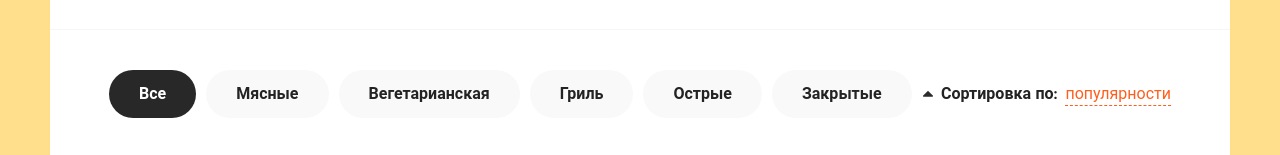
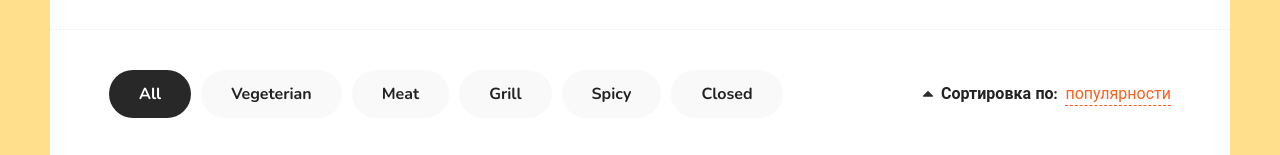
Before and after one commit to LeftTwixWand/ReactPizza, a React (Create React App) app: page / in a window 1280 px wide. Shown: the part 309-464 px from the top of the page. Built offline with nearby package versions, Linux system fonts and the light colour scheme.

Commit message:
Improved Categoris component to render an array

```diff
--- a/src/Components/Categories.jsx
+++ b/src/Components/Categories.jsx
@@ -1,13 +1,24 @@
+import React from 'react';
+
 function Categories() {
+  const [activeCategoryIndex, setActiveCategoryIndex] = React.useState(0);
+
+  const categories = ['All', 'Vegeterian', 'Meat', 'Grill', 'Spicy', 'Closed'];
+
+  const onCategoryClick = (activeIndex) => {
+    setActiveCategoryIndex(activeIndex);
+  };
+
   return (
     <div className="categories">
       <ul>
-        <li className="active">Все</li>
-        <li className="">Мясные</li>
-        <li className="">Вегетарианская</li>
-        <li className="">Гриль</li>
-        <li className="">Острые</li>
-        <li className="">Закрытые</li>
+        {categories.map((value, index) => (
+          <li
+            onClick={() => onCategoryClick(index)}
+            className={activeCategoryIndex === index ? 'active' : ''}>
+            {value}
+          </li>
+        ))}
       </ul>
     </div>
   );
```
